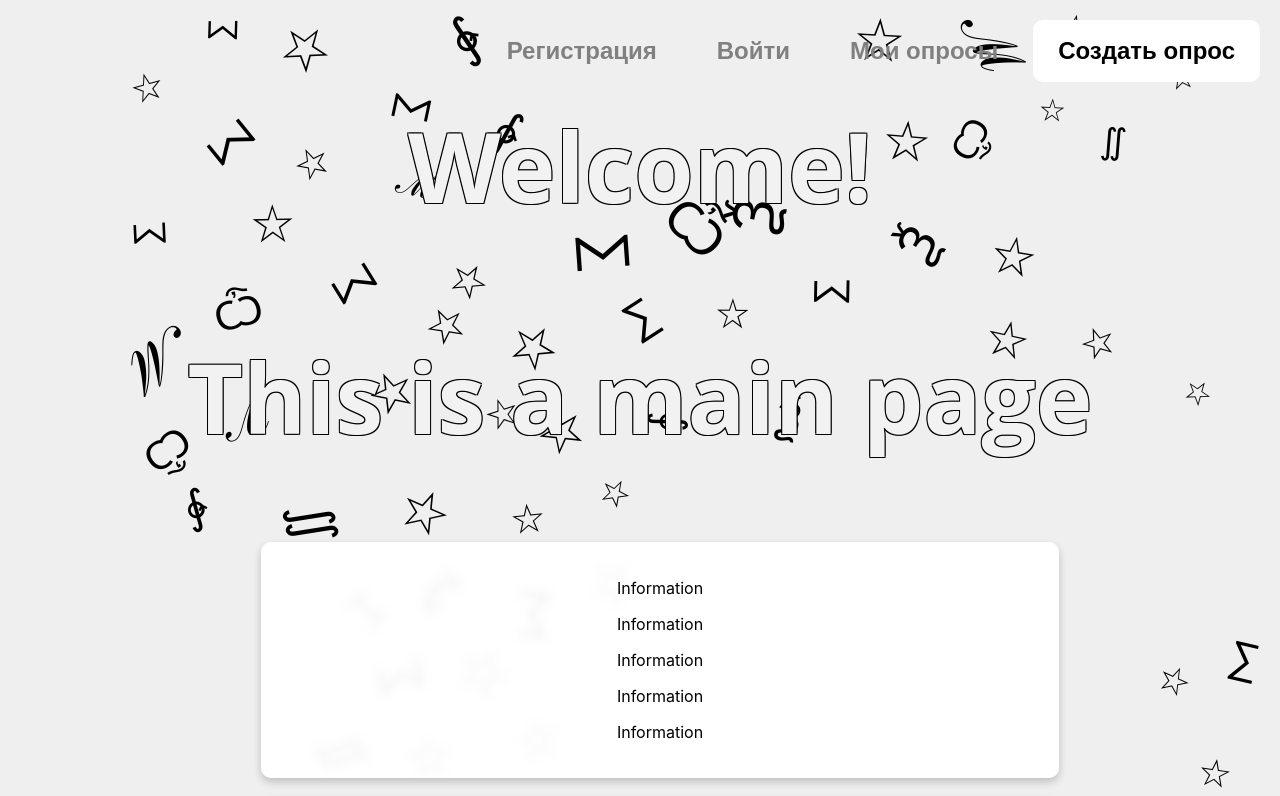
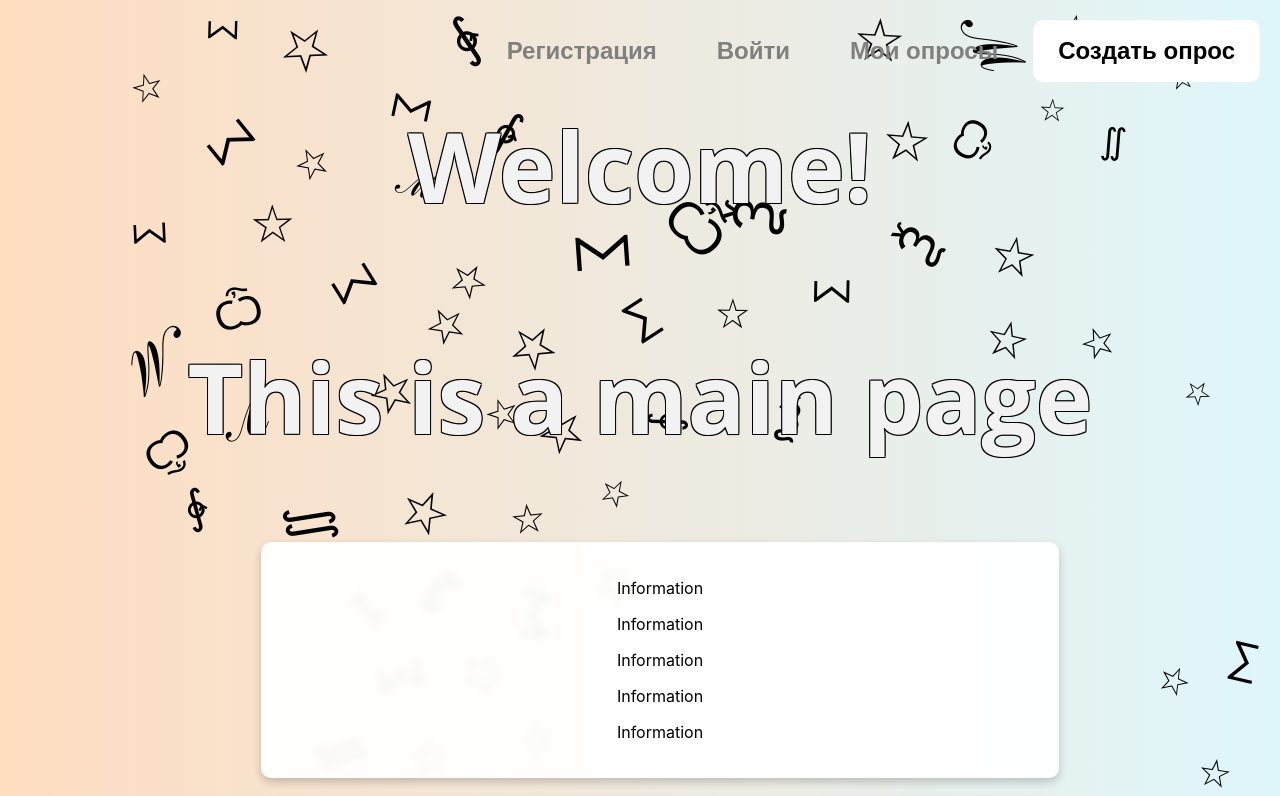
Before and after one commit to antoshkaxxr/Survey-webapp, a React (Create React App) app: page / in a window 1280 px wide. Shown: the top 796 px of the page. Built offline with nearby package versions, Linux system fonts and the light colour scheme.

Commit message:
I'm an artist - that's how I see it

```diff
--- a/src/index.css
+++ b/src/index.css
@@ -4,8 +4,9 @@ body {
     sans-serif;
   -webkit-font-smoothing: antialiased;
   -moz-osx-font-smoothing: grayscale;
-  background-color: rgba(239, 239, 239);
+  background: linear-gradient(to right, #FFDDC1, #dff6fb);
 }
+
 
 code {
   font-family: source-code-pro, Menlo, Monaco, Consolas, 'Courier New',
```
